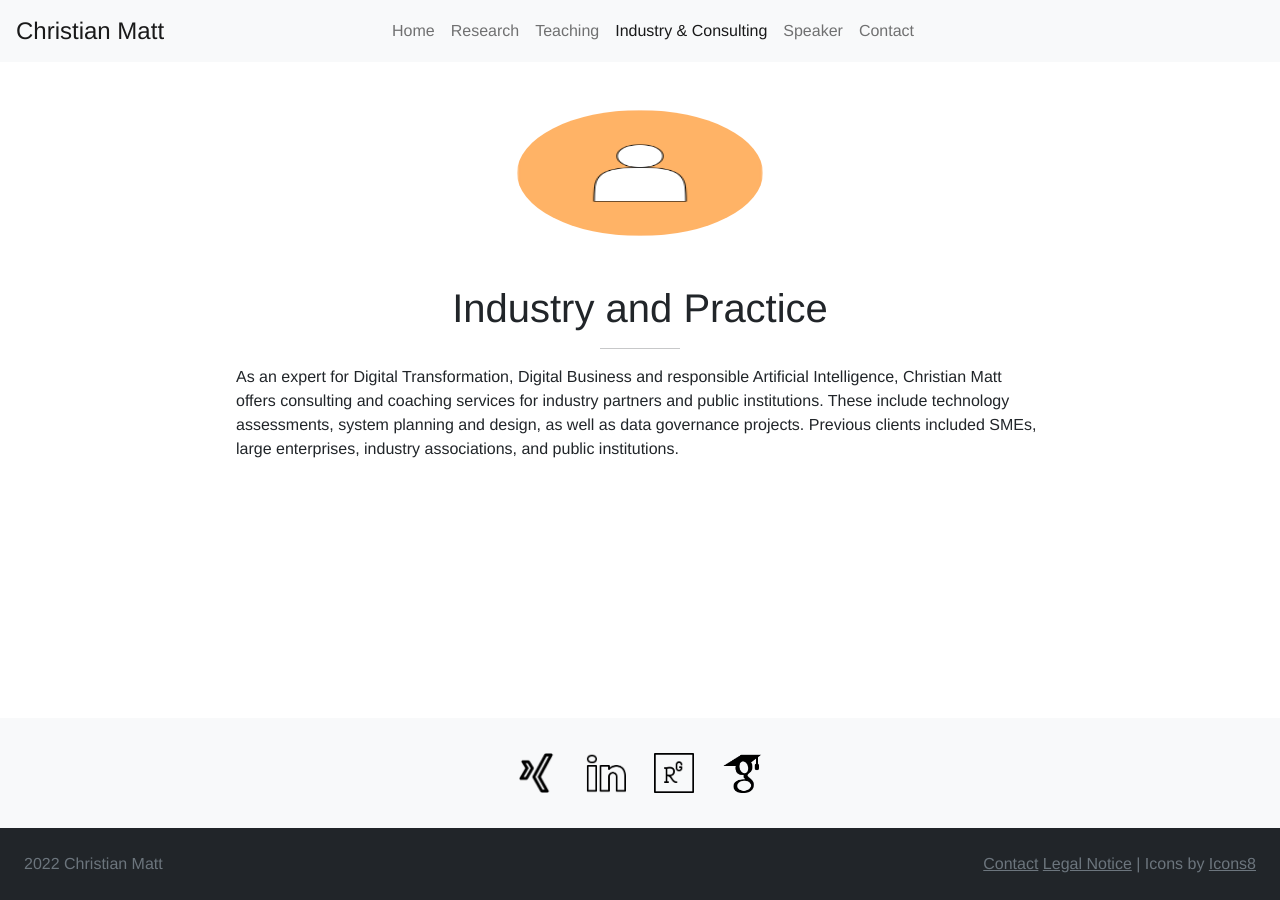
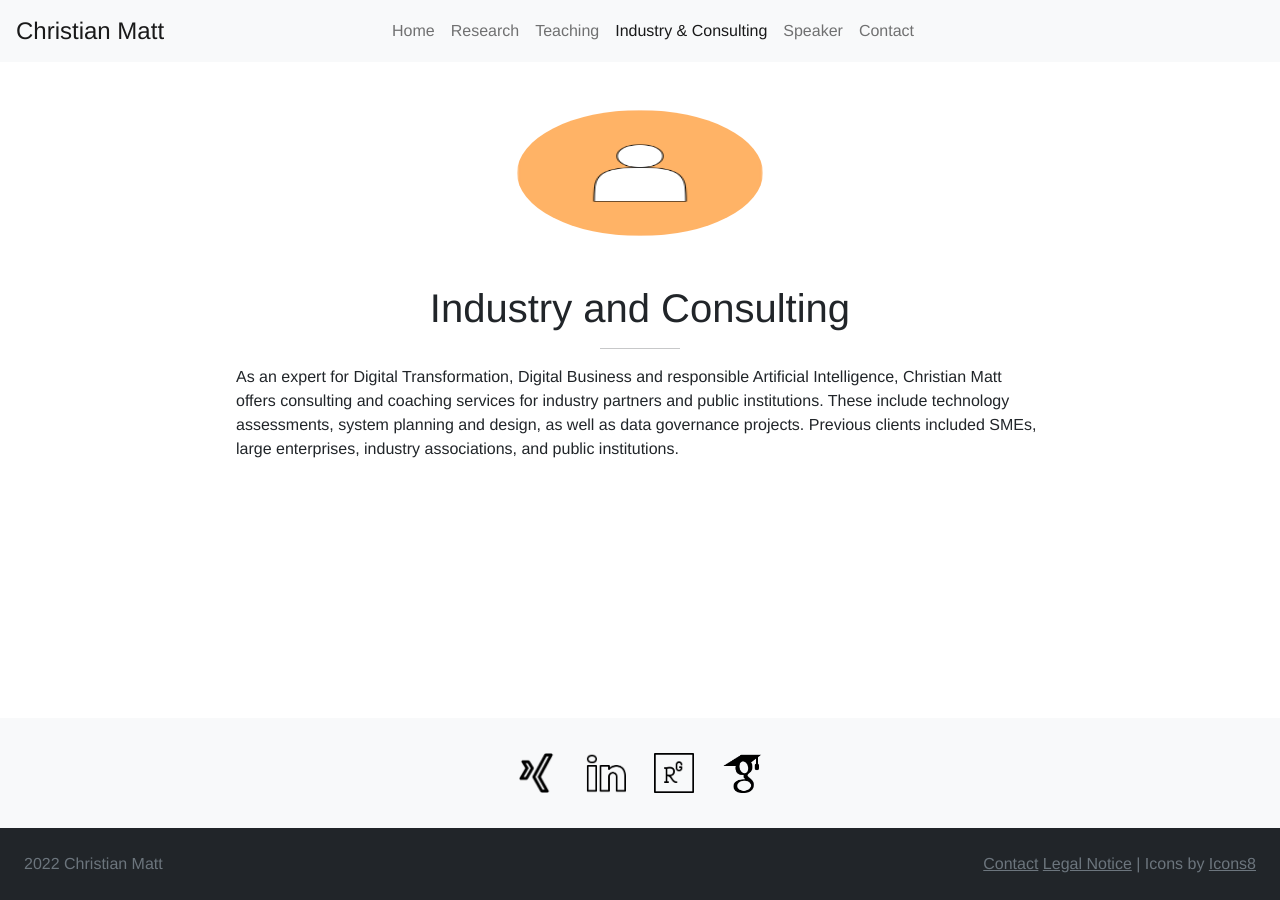
Before and after one commit to christian-matt/christian-matt.github.io, a Jekyll site: the page built from industry_consulting.md, in a window 1280 px wide. Built offline with Jekyll 4.4.1, drawn with Linux system fonts in a browser that asks for light colours.

Commit message:
Update sitemap and asset storage structure.

```diff
--- a/_includes/footer.html
+++ b/_includes/footer.html
@@ -1,10 +1,10 @@
 
 <footer class="bg-dark text-muted footer mt-auto">
     <div id="social-footer" class="bg-light">
-        <a href="https://www.xing.com/profile/Christian_Matt" class="link" target="_blank"><img src="/assets/images/favicons/xing.png" alt="Xing" class="social-icon"></a>
-        <a href="https://www.linkedin.com/in/christianmatt/" class="link" target="_blank"><img src="/assets/images/favicons/linkedin.png" alt="LinkedIn" class="social-icon"></a>
-        <a href="https://www.researchgate.net/profile/Christian-Matt" class="link" target="_blank"><img src="/assets/images/favicons/researchgate.png" alt="Research Gate" class="social-icon"></a>
-        <a href="https://scholar.google.com/citations?user=HSsnJNgAAAAJ&hl=en&oi=ao" class="link" target="_blank"><img src="/assets/images/favicons/scholar.png" alt="Google Scholar" class="social-icon"></a>
+        <a href="https://www.xing.com/profile/Christian_Matt" class="link" target="_blank"><img src="/assets/images/icons/xing.png" alt="Xing" class="social-icon"></a>
+        <a href="https://www.linkedin.com/in/christianmatt/" class="link" target="_blank"><img src="/assets/images/icons/linkedin.png" alt="LinkedIn" class="social-icon"></a>
+        <a href="https://www.researchgate.net/profile/Christian-Matt" class="link" target="_blank"><img src="/assets/images/icons/researchgate.png" alt="Research Gate" class="social-icon"></a>
+        <a href="https://scholar.google.com/citations?user=HSsnJNgAAAAJ&hl=en&oi=ao" class="link" target="_blank"><img src="/assets/images/icons/scholar.png" alt="Google Scholar" class="social-icon"></a>
     </div>
     <div class="p-4">
         <div id="author">
--- a/industry_consulting.md
+++ b/industry_consulting.md
@@ -1,6 +1,6 @@
 ---
 layout: default
-title: Industry and Practice
+title: Industry and Consulting
 keywords: Consulting, Research Projects, Workshops, Digital Transformation, Digital Business, Artificial Intelligence
 description: Professional consulting, coaching and workshops on Digital Transformation, Digital Businesses, and Artificial Intelligence.
 image: industry.jpg
--- a/sitemap.xml
+++ b/sitemap.xml
@@ -9,7 +9,7 @@
 <loc>https://christianmatt.com/</loc>
 </url>
 <url>
-<loc>https://christianmatt.com/industry_practice.html</loc>
+<loc>https://christianmatt.com/industry_consulting.html</loc>
 </url>
 <url>
 <loc>https://christianmatt.com/legal.html</loc>
```
Also changed, not shown: assets/images/icons/linkedin.png (renamed from assets/images/favicons/linkedin.png), assets/images/icons/researchgate.png (renamed from assets/images/favicons/researchgate.png), assets/images/icons/scholar.png (renamed from assets/images/favicons/scholar.png), assets/images/icons/xing.png (renamed from assets/images/favicons/xing.png).
